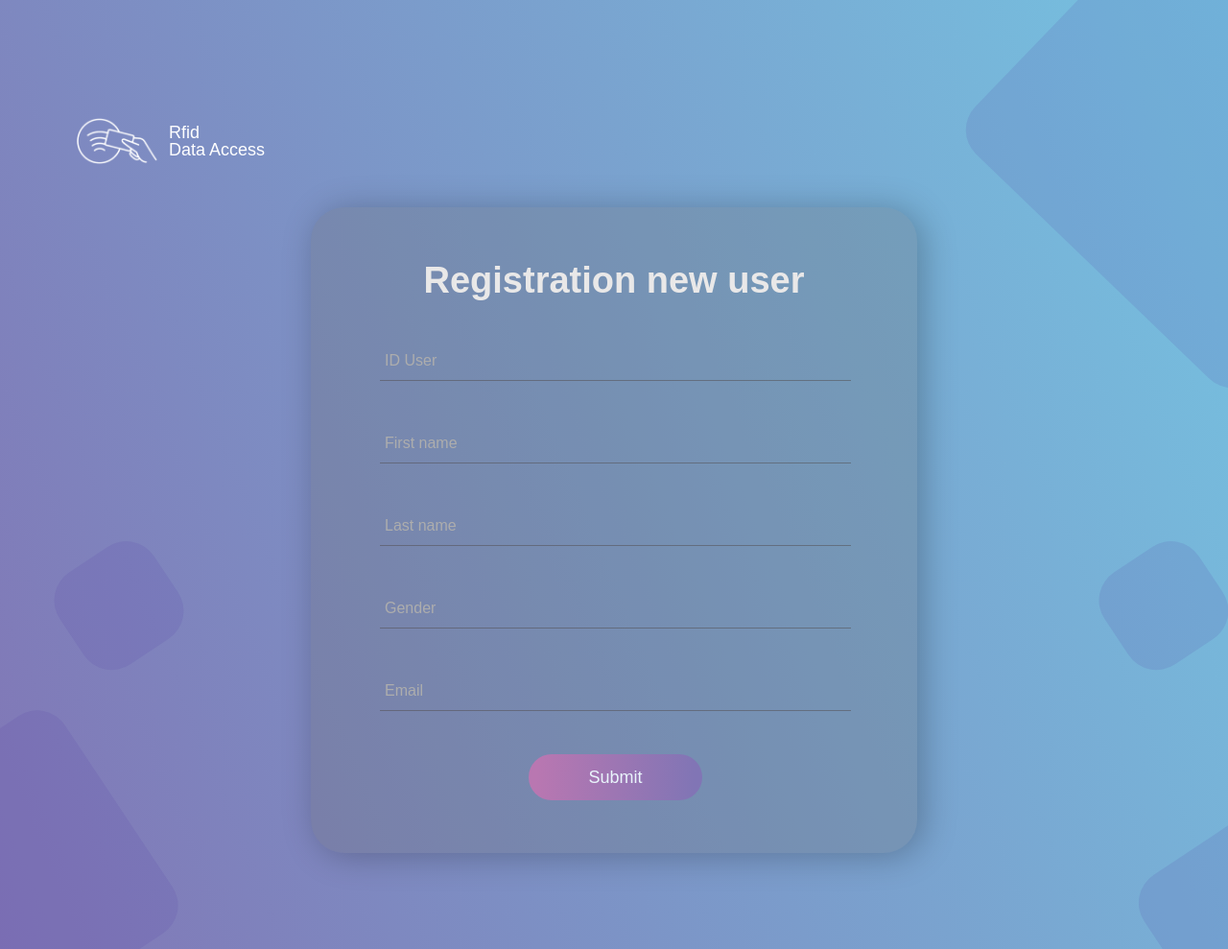
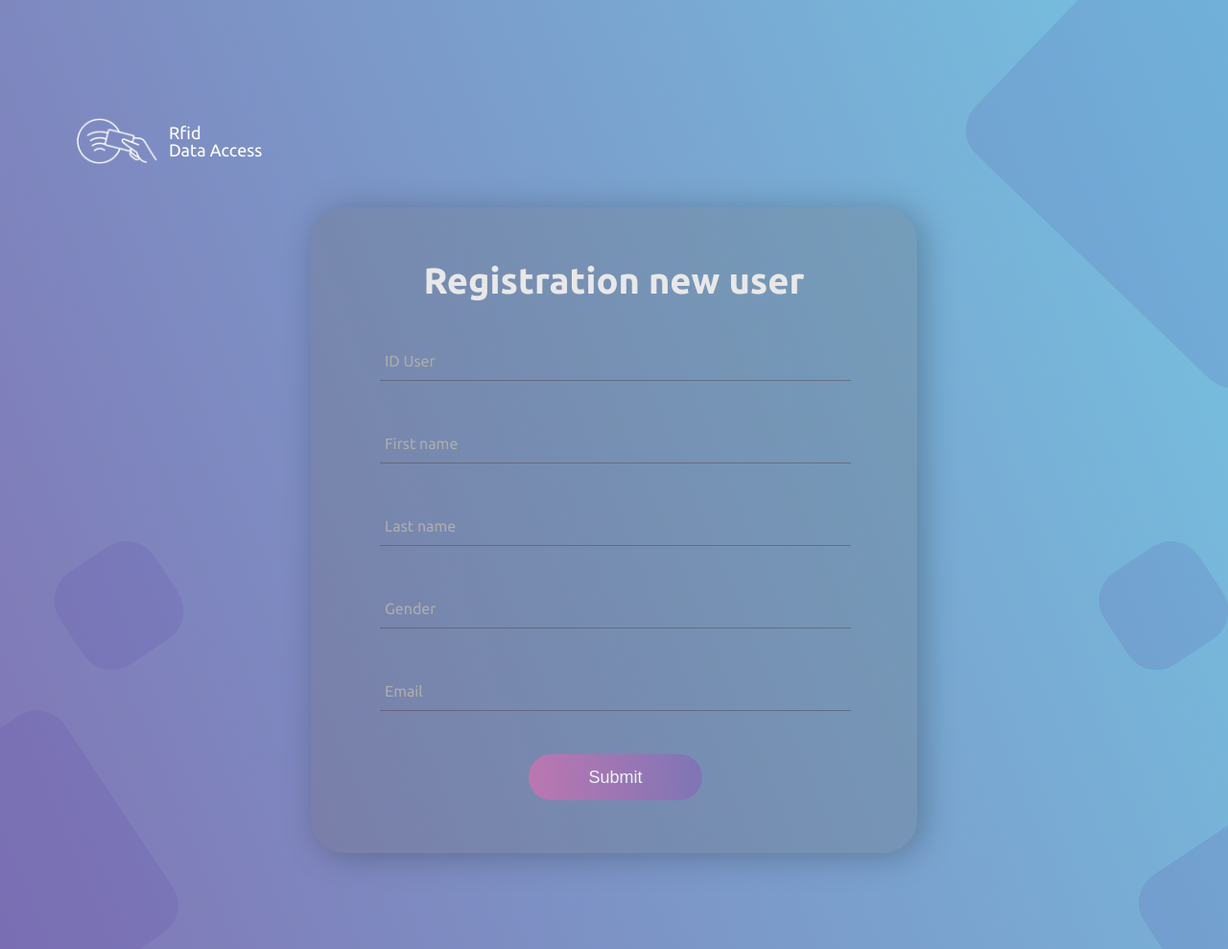
Before and after one commit to igorduvanov/rfidproject, a plain HTML site: page login.html in a window 1280 px wide. Shown: the whole page at 96% size. Drawn offline with Linux system fonts and the light colour scheme.

Commit message:
підключення шрифтів до login.html

```diff
--- a/login.html
+++ b/login.html
@@ -4,6 +4,7 @@
     <meta charset="UTF-8">
     <meta name="viewport" content="width=device-width, initial-scale=1, shrink-to-fit=no">
     <title>Registration</title>
+    <link href="https://fonts.googleapis.com/css2?family=Ubuntu:wght@400;700&display=swap" rel="stylesheet">
     <link rel="stylesheet" href="css/style.css">
 
 </head>
```
